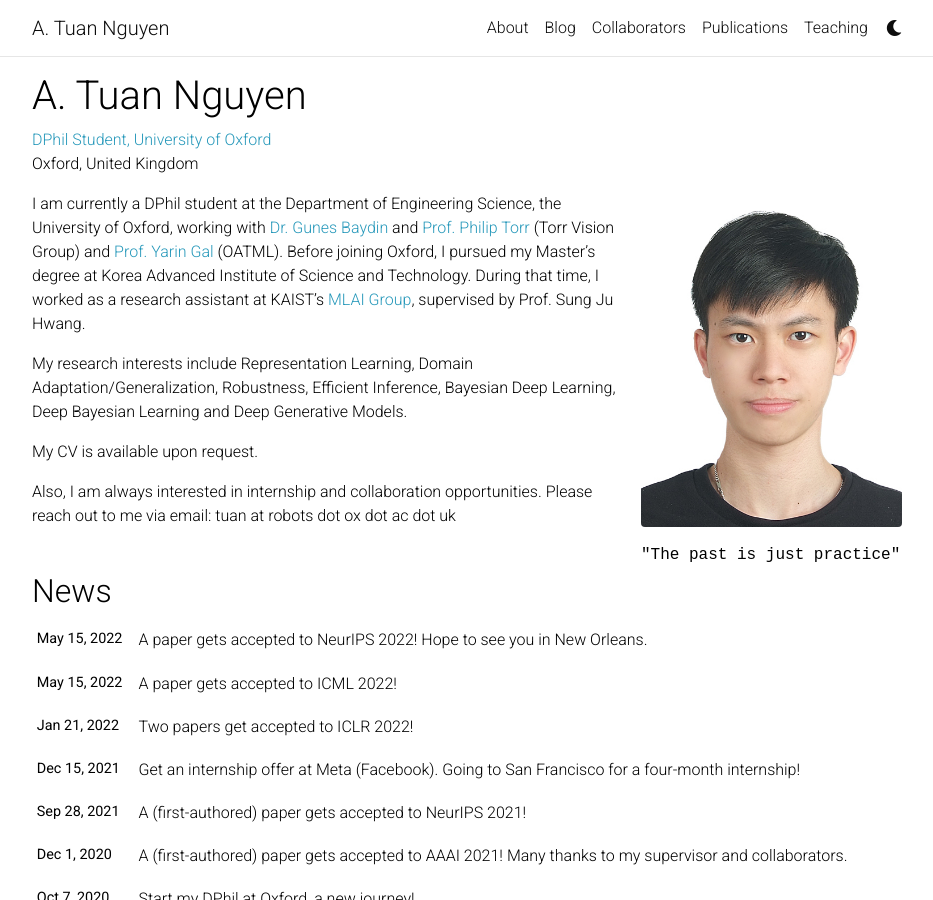
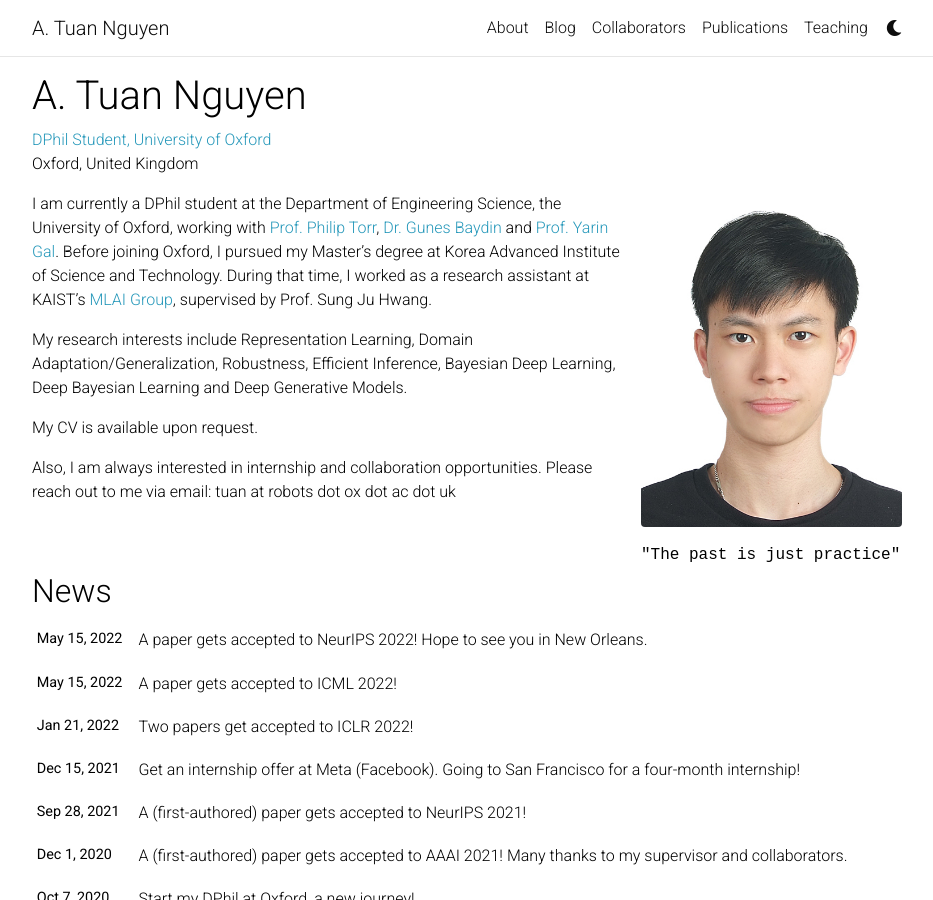
Before and after one commit to atuannguyen/atuannguyen.github.io, a Jekyll site: the page built from _pages/about.md, in a window 1280 px wide and 900 px high. Shown: the whole window, without its empty margins (173-1106 px from the left). Built offline with Jekyll 4.4.1, drawn with Linux system fonts in a browser that asks for light colours; nearby versions of some CDN libraries; full-size pictures stand in for the smaller copies a plugin makes; comment, search, counter and statistics services are not loaded; a style sheet for code colours, icons or effects is not loaded.

Commit message:
tuancommit

```diff
--- a/_pages/about.md
+++ b/_pages/about.md
@@ -16,7 +16,7 @@ selected_papers: true # includes a list of papers marked as "selected={true}"
 social: true  # includes social icons at the bottom of the page
 ---
 
-I am currently a DPhil student at the Department of Engineering Science, the University of Oxford, working with <a href="https://www.robots.ox.ac.uk/~gunes/">Dr. Gunes Baydin</a> and <a href="https://www.robots.ox.ac.uk/~phst/">Prof. Philip Torr</a> (Torr Vision Group) and <a href="http://www.cs.ox.ac.uk/people/yarin.gal/website/">Prof. Yarin Gal</a> (OATML). Before joining Oxford, I pursued my Master's degree at Korea Advanced Institute of Science and Technology. During that time, I worked as a research assistant at KAIST's <a href="https://www.mlai-kaist.com/" target="_blank">MLAI Group</a>, supervised by Prof. Sung Ju Hwang.
+I am currently a DPhil student at the Department of Engineering Science, the University of Oxford, working with <a href="https://www.robots.ox.ac.uk/~phst/">Prof. Philip Torr</a>, <a href="https://www.robots.ox.ac.uk/~gunes/">Dr. Gunes Baydin</a> and <a href="http://www.cs.ox.ac.uk/people/yarin.gal/website/">Prof. Yarin Gal</a>. Before joining Oxford, I pursued my Master's degree at Korea Advanced Institute of Science and Technology. During that time, I worked as a research assistant at KAIST's <a href="https://www.mlai-kaist.com/" target="_blank">MLAI Group</a>, supervised by Prof. Sung Ju Hwang.
 
 My research interests include Representation Learning, Domain Adaptation/Generalization, Robustness, Efficient Inference, Bayesian Deep Learning, Deep Bayesian Learning and Deep Generative Models.
 
```
Also changed, not shown: 1 other file.
